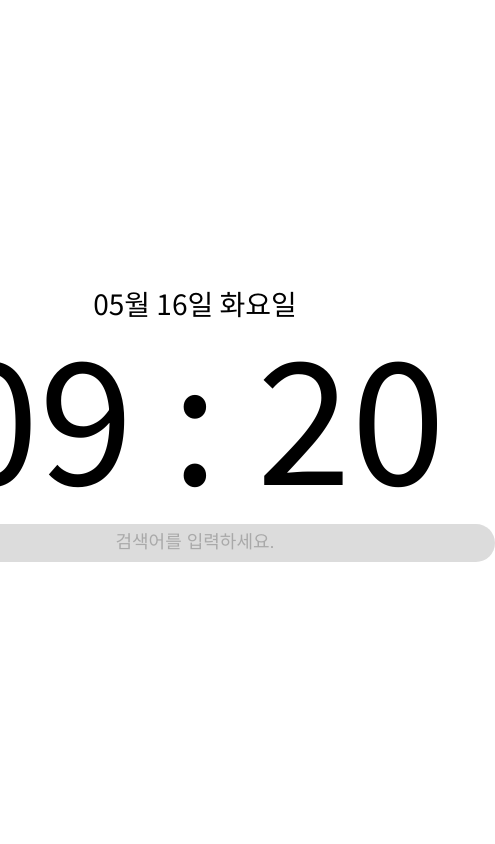
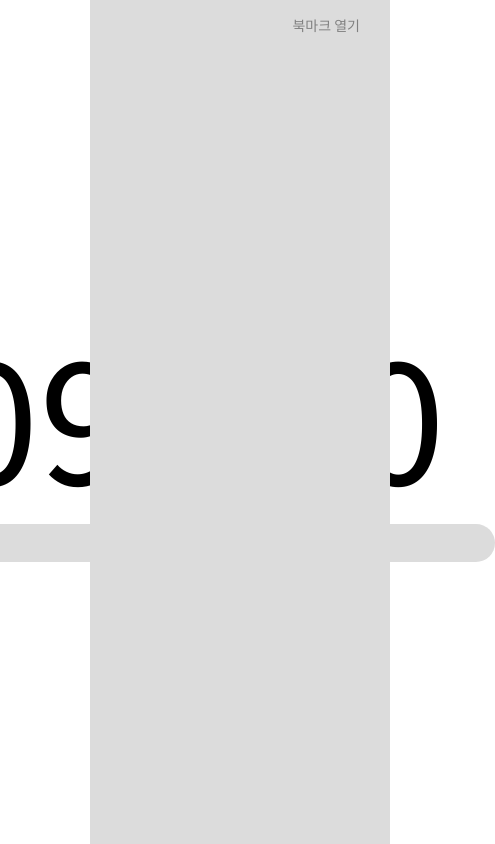
Before and after one commit to wooy0ng/digital-clock, a plain HTML site: page frontend/index.html in a window 390 px wide. Shown: the whole page, 495 px wide, since content can reach past the window. Drawn offline with Linux system fonts and the light colour scheme; no server answers.

Commit message:
feat: add bookmark interface
- 북마크바 인터페이스를 추가하였습니다.
 - 저장 기능은 추후 추가할 예정입니다.

 #4

```diff
--- a/frontend/css/main.css
+++ b/frontend/css/main.css
@@ -17,10 +17,12 @@ body {
   justify-content: center;
   align-items: center;
   height: 100vh;
+  position: relative;
 }
 
 .main-container .main-wrapper {
   text-align: center;
+  position: fixed;
 }
 
 .main-wrapper .date {
@@ -65,3 +67,50 @@ body {
     font-weight: 300;
     text-align: center;
 }
+
+.bookmark-open{
+  width: 240px;
+  padding: 15px 30px;
+  font-size: var(--xsmall);
+  height: 20px;
+  position: absolute;
+  top:0;
+  right: 0;
+  display: flex;
+  justify-content: flex-end;
+  color: gray;
+  background-color: gainsboro;
+}
+
+.bookmark-close{
+  width: 240px;
+  padding: 15px 30px;
+  font-size: var(--xsmall);
+  height: 20px;
+  position: absolute;
+  top:0;
+  right: 0;
+  display: flex;
+  justify-content: flex-end;
+  color: gray;
+  background-color: gainsboro;
+}
+
+.bookmark-close div{
+  cursor: pointer;
+}
+
+.bookmark-open div{
+  cursor: pointer;
+}
+
+.bookmark-bar{
+  width:240px;
+  background-color: gainsboro;
+  position: absolute;
+  top:50px;
+  right: 0px;
+  min-height: calc(100vh - 70px);
+  padding: 10px 30px;
+  color:gray
+}
--- a/frontend/index.html
+++ b/frontend/index.html
@@ -32,8 +32,18 @@
         <!-- 명언 -->
       </div>
     </div>
+    <div class="bookmark-open" id="bookmark-open">
+      <div id="bookmark-open-btn">북마크 닫기</div>
+    </div>
+    <div class="bookmark-close" id="bookmark-close">
+      <div id="bookmark-close-btn">북마크 열기</div>
+    </div>
+    <div class="bookmark-bar" id="bookmark-bar">
+      <!-- 북마크 바 -->
+    </div>
     <script src="./js/clock.js"></script>
     <script src="./js/search.js"></script>
     <script src="./js/quote.js"></script>
+    <script src="./js/bookmark-toggle.js"></script>
   </body>
 </html>
--- /dev/null
+++ b/frontend/js/bookmark-toggle.js
@@ -0,0 +1,28 @@
+(function () {
+  const bookmarkBarElement = document.getElementById("bookmark-bar");
+  const bookmarkOpenElement = document.getElementById("bookmark-open");
+  const bookmarkCloseElement = document.getElementById("bookmark-close");
+
+  const bookmarkBarToggle = () => {
+    const isBookMarkBarOpen = localStorage.getItem("isBookMarkBarOpen");
+    console.log(isBookMarkBarOpen);
+    if (isBookMarkBarOpen === "close") {
+      localStorage.setItem("isBookMarkBarOpen", "open");
+      bookmarkBarElement.style.display = "block";
+      bookmarkOpenElement.style.display = "flex";
+      bookmarkCloseElement.style.display = "none";
+      return;
+    }
+    localStorage.setItem("isBookMarkBarOpen", "close");
+    bookmarkBarElement.style.display = "none";
+    bookmarkOpenElement.style.display = "none";
+    bookmarkCloseElement.style.display = "flex";
+  };
+
+  document
+    .getElementById("bookmark-open-btn")
+    .addEventListener("click", bookmarkBarToggle);
+  document
+    .getElementById("bookmark-close-btn")
+    .addEventListener("click", bookmarkBarToggle);
+})();
--- a/frontend/js/clock.js
+++ b/frontend/js/clock.js
@@ -1,3 +1,4 @@
+(function () {
   const dateElement = document.getElementById("date");
   const timeElement = document.getElementById("time");
 
@@ -40,9 +41,9 @@ const setNowTime = (hour, minute) => {
     timeElement.textContent = `${hour} : ${minute}`;
   };
 
-
   getNowDate();
   getNowTime();
 
   setInterval(getNowDate, 1000);
   setInterval(getNowTime, 1000);
+})();
--- a/frontend/js/quote.js
+++ b/frontend/js/quote.js
@@ -1,4 +1,6 @@
-const quoteAPI_URL = "https://port-0-random-quote-4uvg2mleme84ru.sel3.cloudtype.app/";
+(function () {
+  const quoteAPI_URL =
+    "https://port-0-random-quote-4uvg2mleme84ru.sel3.cloudtype.app/";
   const quoteElement = document.getElementById("quote");
   const quoteItem = localStorage.getItem("quote");
 
@@ -30,4 +32,7 @@ if (quoteItem) {
     } else {
       getQuote();
     }
+  } else {
+    getQuote();
   }
+})();
--- a/frontend/js/search.js
+++ b/frontend/js/search.js
@@ -1,3 +1,4 @@
+(function () {
   const searchInputElement = document.getElementById("search-input");
 
   const showSearchResult = () => {
@@ -15,3 +16,4 @@ const searchEnterEvent = (event) => {
   searchInputElement.addEventListener("keypress", (event) => {
     searchEnterEvent(event);
   });
+})();
```
Lines whose indentation alone changed are shown as unchanged.
